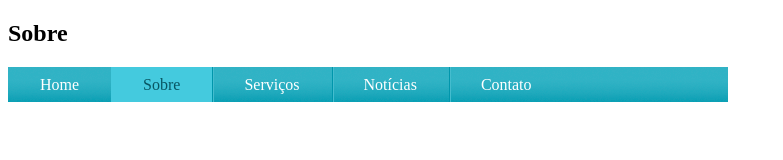
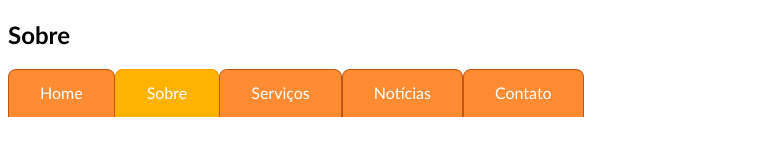
Before and after one commit to HenriqueJunio/Curso-Web, a plain HTML site: page Secao-5-CSS3-Intermediario-e-avancado/sobre.html in a window 1280 px wide. Shown: the whole page, without its empty margins (0-783 px from the left). Drawn offline with Linux system fonts and the light colour scheme.

Commit message:
Seção 5: CSS3 Intermediário & avançado
58. Navegação com abas

```diff
--- a/Secao-5-CSS3-Intermediario-e-avancado/css/estilo.css
+++ b/Secao-5-CSS3-Intermediario-e-avancado/css/estilo.css
@@ -161,6 +161,7 @@ a:hover {
 
 /**********/
 /* Barra de navegação horizontal */
+/*
 ul {
   margin: 0px;
   padding: 0px;
@@ -198,3 +199,43 @@ ul a:hover {
   color: #085662;
   background: #44cade;
 }
+/*
+
+/**********/
+/* Barra de navegação com abas */
+body {
+  font-family: 'Trebuchet MS', 'Lucida Sans Unicode', 'Lucida Grande', 'Lucida Sans', Arial, sans-serif;
+}
+
+ul {
+  margin: 0px;
+  padding: 0px;
+  list-style: none;
+  width: 720px;
+}
+
+ul li {
+  float: left;
+  background: url(../imagens/aba-direita.png) no-repeat top right;
+}
+
+li a {
+  display: block;
+  padding: 0 2em;
+  line-height: 3em;
+  text-decoration: none;
+  background: url(../imagens/aba-esquerda.png) no-repeat top left;
+  color: #fff;
+}
+
+ul a:hover {
+  color: #894a1f;
+}
+
+ul #atual {
+  background: url(../imagens/aba-direita-atual.png) no-repeat top right;
+}
+
+ul #atual a {
+  background: url(../imagens/aba-esquerda-atual.png) no-repeat top left;
+}
--- a/Secao-5-CSS3-Intermediario-e-avancado/sobre.html
+++ b/Secao-5-CSS3-Intermediario-e-avancado/sobre.html
@@ -9,23 +9,12 @@
 
   <body id="sobre">
     <h2>Sobre</h2>
-    <ul id="navegacao">
-      <li class="home primeiro"><a href="index.html">Home</a></li>
-      <li class="sobre"><a href="sobre.html">Sobre</a></li>
-      <li class="servicos"><a href="servicos.html">Serviços</a></li>
-      <li class="noticias"><a href="noticias.html">Notícias</a></li>
-      <li class="contato"><a href="contato.html">Contato</a></li>
+    <ul>
+      <li><a href="index.html">Home</a></li>
+      <li id="atual"><a href="sobre.html">Sobre</a></li>
+      <li><a href="servicos.html">Serviços</a></li>
+      <li><a href="noticias.html">Notícias</a></li>
+      <li><a href="contato.html">Contato</a></li>
     </ul>
-
-    <!--
-    <h2>Lista de atividades</h2>
-    <ul>
-      <li>Ir ao dentista</li>
-      <li>Ir ao supermercado</li>
-      <li>Fazer o almoço</li>
-      <li>Assistir série</li>
-      <li>Correr no parque</li>
-    </ul>
-    -->
   </body>
 </html>
```
Also changed, not shown: Secao-5-CSS3-Intermediario-e-avancado/index.html (+6 -6 lines), Secao-5-CSS3-Intermediario-e-avancado/servicos.html (+6 -17 lines), Secao-5-CSS3-Intermediario-e-avancado/imagens/aba-direita-atual.png (added), Secao-5-CSS3-Intermediario-e-avancado/imagens/aba-direita.png (added), Secao-5-CSS3-Intermediario-e-avancado/imagens/aba-direita2.png (added), Secao-5-CSS3-Intermediario-e-avancado/imagens/aba-esquerda-atual.png (added), Secao-5-CSS3-Intermediario-e-avancado/imagens/aba-esquerda.png (added), Secao-5-CSS3-Intermediario-e-avancado/imagens/aba-esquerda2.png (added).
